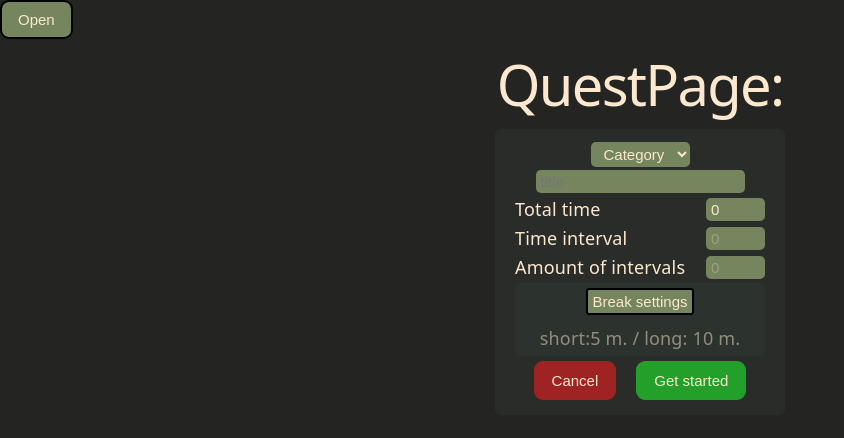
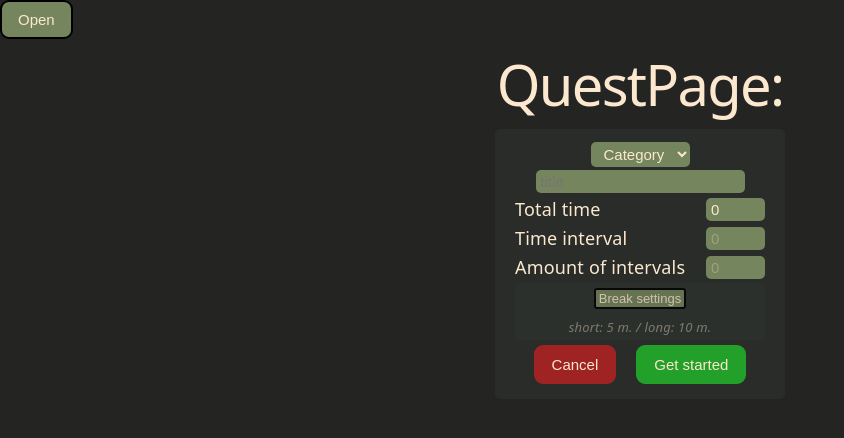
Before and after one commit to CShark666/my-pomo-quest, a React app in the folder frontend/: page /quest in a window 1280 px wide. Shown: the top 438 px of the page, without its empty margins (0-844 px from the left). Built offline with nearby package versions, Linux system fonts and the light colour scheme; the HTML template or start-up script is replaced by a standard one.

Commit message:
lil style change

```diff
--- a/frontend/src/components/CreatingQuesForm.jsx
+++ b/frontend/src/components/CreatingQuesForm.jsx
@@ -193,7 +193,7 @@ export function CreatingQuesForm({ setCurrentQuest }) {
                   "no breaks"
                 ) : (
                   <span>
-                    short:{input.breaks.shortBreak} m. / long:{" "}
+                    short: {input.breaks.shortBreak} m. / long:{" "}
                     {input.breaks.longBreak} m.
                   </span>
                 )}
--- a/frontend/src/styles/CreatingQuesForm.css
+++ b/frontend/src/styles/CreatingQuesForm.css
@@ -91,15 +91,18 @@ input:disabled {
 .break-settings {
     background-color: #36413b42;
     border-radius: 5px;
+    opacity: 0.8;
 }
 
 .break-settings button {
-    padding: 3px 4px;
+    padding: 1px 3px;
     border-radius: 3px;
+    font-size: 13px;
 }
 
 .break-settings__content {
-    padding: 5px 10px;
+
+    font-size: 13px;
 }
 
 .break-settings__form {}
@@ -109,9 +112,10 @@ input:disabled {
 .break-settings__row {
     display: flex;
     justify-content: space-between;
-    margin: 3px 1px 3px 1px;
+    margin: 3px 9px 3px 9px;
 }
 
 .break-settings__summary {
     opacity: 0.5;
+    font-style: italic;
 }
```
